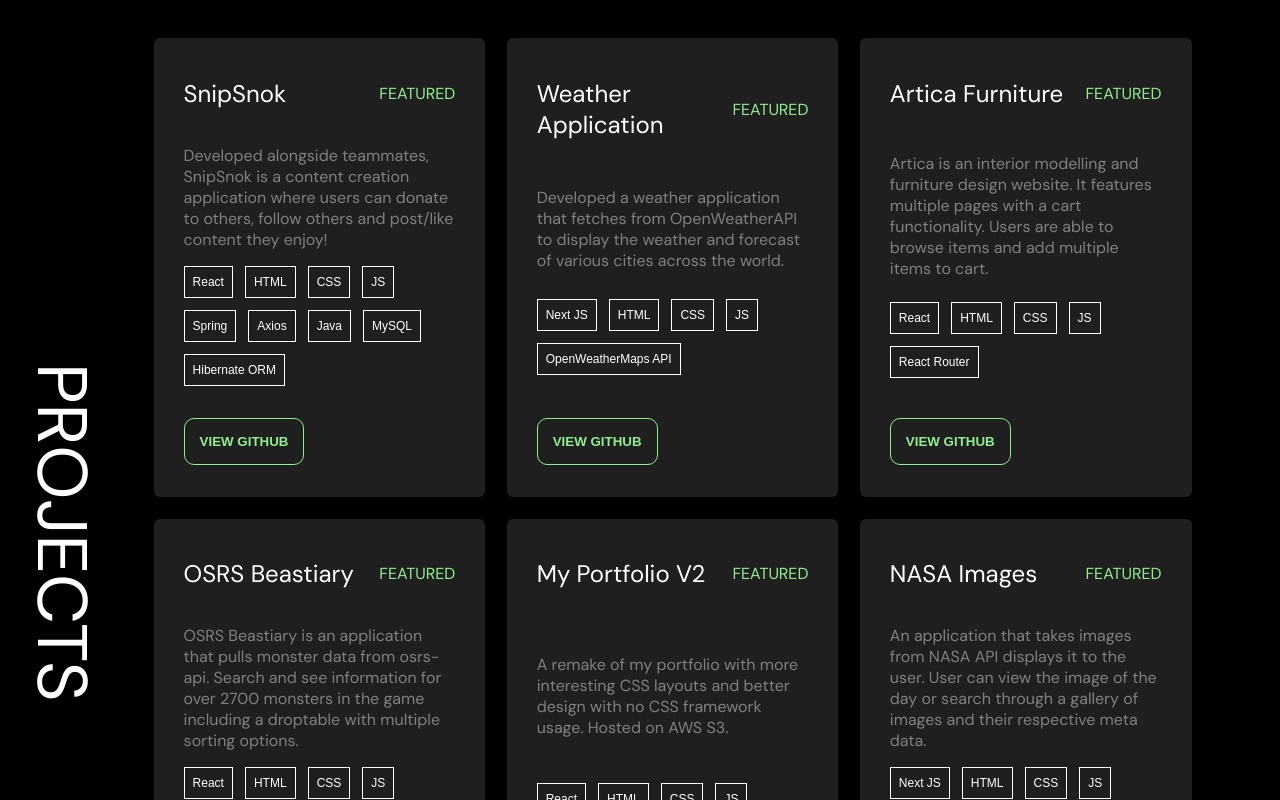
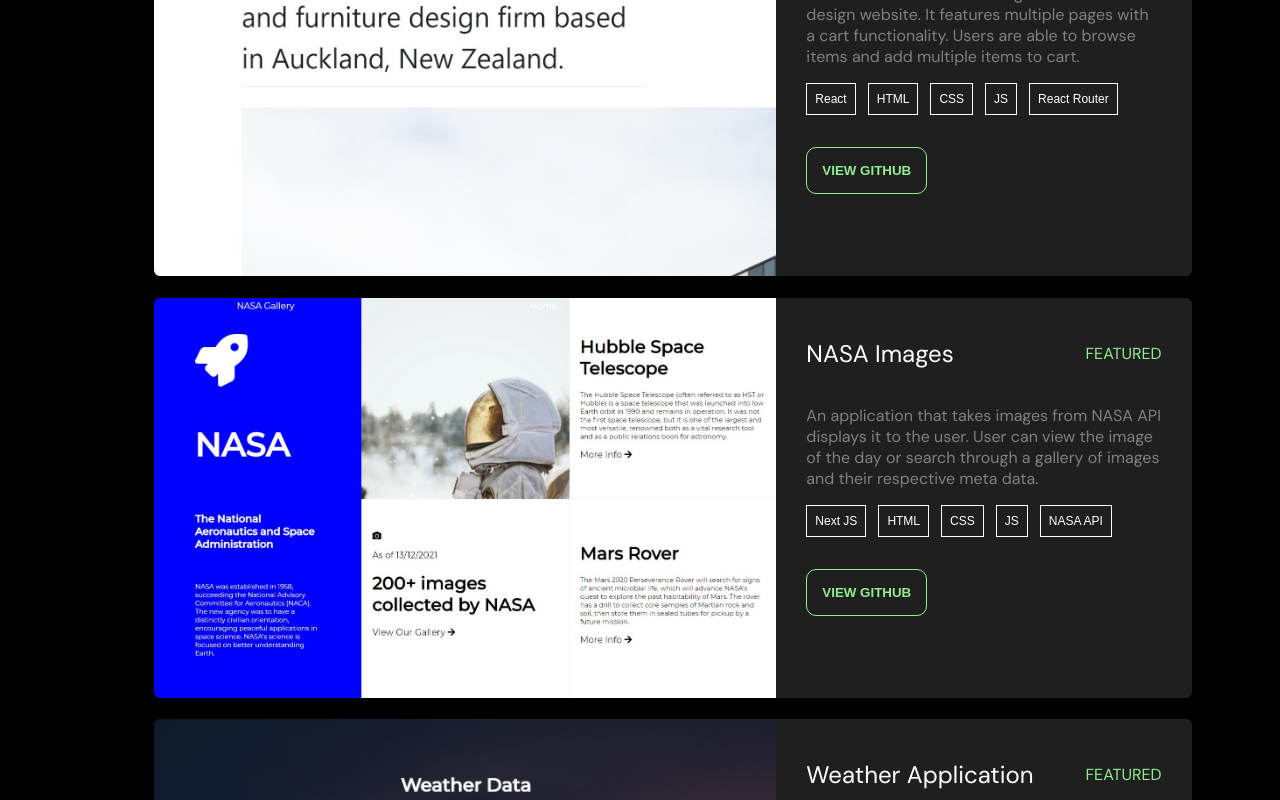
Before and after one commit to SuKaiwen/portfolio_v2, a React (Create React App) app: page / in a window 1280 px wide. Shown: the part 4200-5000 px from the top of the page. Built offline with nearby package versions, Linux system fonts and the light colour scheme.

Commit message:
reformat projects page

```diff
--- a/src/components/ProjectInfo.js
+++ b/src/components/ProjectInfo.js
@@ -5,20 +5,6 @@
         description: "Developed alongside teammates, SnipSnok is a content creation application where users can donate to others, follow others and post/like content they enjoy!",
         tags: ["React", "HTML", "CSS", "JS", "Spring", "Axios", "Java", "MySQL", "Hibernate ORM"],
         github: "https://github.com/SuKaiwen/SnipSnok"
-    },
-    {
-        name: "Weather Application",
-        featured: true,
-        description: "Developed a weather application that fetches from OpenWeatherAPI to display the weather and forecast of various cities across the world.",
-        tags: ["Next JS", "HTML", "CSS", "JS", "OpenWeatherMaps API"],
-        github: "https://github.com/SuKaiwen/next-weather"
-    },
-    {
-        name: "Artica Furniture",
-        featured: true,
-        description: "Artica is an interior modelling and furniture design website. It features multiple pages with a cart functionality. Users are able to browse items and add multiple items to cart.",
-        tags: ["React", "HTML", "CSS", "JS", "React Router"],
-        github: "https://github.com/SuKaiwen/Artica"
     },
     {
         name: "OSRS Beastiary",
@@ -33,13 +19,6 @@
         description: "A remake of my portfolio with more interesting CSS layouts and better design with no CSS framework usage. Hosted on AWS S3.",
         tags: ["React", "HTML", "CSS", "JS"],
         github: "https://github.com/SuKaiwen/portfolio_v2"
-    },
-    {
-        name: "NASA Images",
-        featured: true,
-        description: "An application that takes images from NASA API displays it to the user. User can view the image of the day or search through a gallery of images and their respective meta data.",
-        tags: ["Next JS", "HTML", "CSS", "JS", "NASA API"],
-        github: "https://github.com/SuKaiwen/nasa-project"
     },
     {
         name: "Vuegram",
--- a/src/css/Projects.css
+++ b/src/css/Projects.css
@@ -34,6 +34,33 @@
     margin-right: 2%;
 }
 
+.projects-main-card {
+    width: 97%;
+    display: flex;
+    flex-direction: row;
+    background-color: #1f1f1f;
+    margin-bottom: 2%;
+    border-radius: 6px;
+    overflow: hidden;
+    height: 400px;
+}
+
+.projects-main-card .image-panel {
+    width: 60%;
+}
+
+.projects-main-card .image-panel img {
+    object-fit: cover;
+    height: 100%;
+    width: 100%;
+}
+
+.projects-main-card .info-panel {
+    width: 40%;
+    padding: 20px 30px;
+    box-sizing: border-box;
+}
+
 .projects-info {
     width: 100%;
     background-color: #1f1f1f;
@@ -46,11 +73,11 @@
     justify-content: space-between;
 }
 
-.projects-info p {
+.project-container p {
     color: gray;
 }
 
-.projects-info .title{
+.projects-grid .title{
     width: 100%;
     display: flex;
     flex-direction: row;
@@ -72,7 +99,7 @@
     font-size: 12px;
 }
 
-.projects-info .git-button {
+.git-button {
     padding: 15px;
     background-color:#1f1f1f;
     border: 1px solid #90EE90;
@@ -94,9 +121,28 @@
         margin-bottom: 1%;
         margin-right: 1%;
     }
+
+    .projects-main-card {
+        width: 100%;
+        height: auto;
+    }
 }
 
 @media (width < 750px) {
+
+    .projects-main-card {
+        flex-direction: column;
+        margin-bottom: 30px;
+    }
+
+    .projects-main-card .image-panel {
+        width: 100%;
+    }
+
+    .projects-main-card .info-panel {
+        width: 100%;
+    }
+
     .project-container h1 {
         font-size: 40px;
     }
@@ -109,4 +155,8 @@
     .project-container select{
         margin-left: 5%;
     }
+
+    .projects-main-card {
+        width: 100%;
+    }
 }
--- /dev/null
+++ b/src/data/MainProjectsInfo.js
@@ -0,0 +1,32 @@
+import artica from '../images/artica.jpg';
+import nasa from '../images/nasa.jpg';
+import weather from '../images/weather.jpg';
+
+const mainProjects = [
+    {
+        name: "Artica Furniture",
+        featured: true,
+        description: "Artica is an interior modelling and furniture design website. It features multiple pages with a cart functionality. Users are able to browse items and add multiple items to cart.",
+        tags: ["React", "HTML", "CSS", "JS", "React Router"],
+        github: "https://github.com/SuKaiwen/Artica",
+        image: artica
+    },
+    {
+        name: "NASA Images",
+        featured: true,
+        description: "An application that takes images from NASA API displays it to the user. User can view the image of the day or search through a gallery of images and their respective meta data.",
+        tags: ["Next JS", "HTML", "CSS", "JS", "NASA API"],
+        github: "https://github.com/SuKaiwen/nasa-project",
+        image: nasa
+    },
+    {
+        name: "Weather Application",
+        featured: true,
+        description: "Developed a weather application that fetches from OpenWeatherAPI to display the weather and forecast of various cities across the world.",
+        tags: ["Next JS", "HTML", "CSS", "JS", "OpenWeatherMaps API"],
+        github: "https://github.com/SuKaiwen/next-weather",
+        image: weather
+    }
+]
+
+export default mainProjects
--- a/src/pages/Projects.js
+++ b/src/pages/Projects.js
@@ -6,6 +6,8 @@
 import snipsnok from '../images/snipsnok.jpg';
 
 import projectInfo from '../components/ProjectInfo';
+
+import mainProjects from '../data/MainProjectsInfo';
 
 function Projects(props) {
 
@@ -49,6 +51,32 @@
                     <h1>Projects</h1>
                     <p>Building web projects is a keen interest of mine. I love working with front end libraries like React. I have a strong focus on <span className = "green-color">aestethics and responsive design</span> while also giving attention to <span className = "green-color">code reusability and efficiency.</span></p>
                 </div>
+                <div className = "content-3">
+                    <div className = "projects-grid">
+                        {mainProjects.map(project => (
+                            <div className = "projects-main-card">
+                                <div className = "image-panel">
+                                    <img src = {project.image} alt = "" />
+                                </div>
+                                <div className = "info-panel">
+                                    <div className = "title">
+                                        <h2>{project.name}</h2>
+                                        {project.featured &&
+                                            <p className = "green-color">FEATURED</p>
+                                        }
+                                    </div>
+                                    <p>{project.description}</p>
+                                    <div className = "projects-box">
+                                        {project.tags.map((tag) => (<button className="projects-tag">{tag}</button>))}
+                                    </div>
+                                    <div className = "projects-box">
+                                        <a href = {project.github} target="_blank" ><button className="git-button">VIEW GITHUB</button></a>
+                                    </div>
+                                </div>
+                            </div>
+                        ))}
+                    </div>
+
                     <select onChange={handleChange} value={filter}>
                         <option value = "All">All Projects</option>
                         <option value = "Featured">Featured</option>
@@ -56,7 +84,6 @@
                         <option value = "Next">Next JS</option>
                         <option value = "API">API</option>
                     </select>
-                <div className = "content-3">
                     <div className = "projects-grid">
                         {filteredProjects.map((project) => (
                             <div className = "projects-card">
```
Also changed, not shown: src/images/artica.jpg, src/images/nasa.jpg (added). Lines whose indentation alone changed are shown as unchanged.
